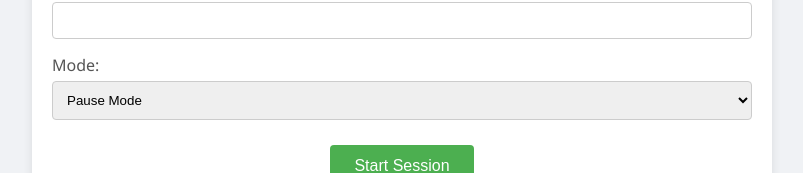
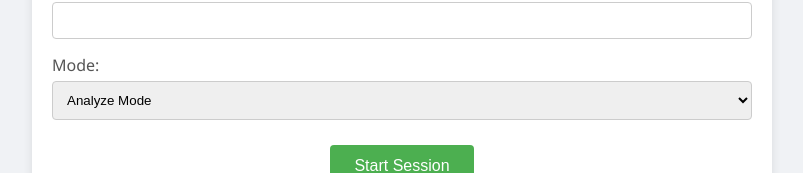
Before and after one commit to The-JAR-Team/Analyze-Watching, a React (Create React App) app: page / in a window 1280 px wide. Shown: the part 377-550 px from the top of the page, without its empty margins (238-1041 px from the left). Built offline with nearby package versions, Linux system fonts and the light colour scheme.

Commit message:
fix pauseing and ana

```diff
--- a/src/App.js
+++ b/src/App.js
@@ -10,7 +10,7 @@ function App() {
   const [sessionStarted, setSessionStarted] = useState(false);
   const [sessionPaused, setSessionPaused] = useState(false);
   const [sessionEnded, setSessionEnded] = useState(false);
-  const [mode, setMode] = useState('pause'); // 'pause' or 'analyze'
+  const [mode, setMode] = useState('analyze'); // 'pause' or 'analyze'
   const [sessionData, setSessionData] = useState(null);
   const [lectureInfo, setLectureInfo] = useState({});
   const [userInfo, setUserInfo] = useState({});
@@ -32,6 +32,9 @@ function App() {
     setSessionEnded(false);
     setSessionData(null);
   };
+
+
+
 
   const handlePauseSession = () => {
     console.log('Session paused/resumed');
--- a/src/components/SessionForm.js
+++ b/src/components/SessionForm.js
@@ -5,7 +5,7 @@ function SessionForm({ onStartSession }) {
   const [videoUrl, setVideoUrl] = useState('');
   const [userName, setUserName] = useState('');
   const [userProfile, setUserProfile] = useState('');
-  const [mode, setMode] = useState('pause');
+  const [mode, setMode] = useState('analyze');
 
   const extractVideoID = (url) => {
     const regex =
@@ -87,8 +87,9 @@ function SessionForm({ onStartSession }) {
       <div>
         <label>Mode:</label>
         <select value={mode} onChange={(e) => setMode(e.target.value)}>
+        <option value="analyze">Analyze Mode</option>
           <option value="pause">Pause Mode</option>
-          <option value="analyze">Analyze Mode</option>
+
         </select>
       </div>
       <button type="submit">Start Session</button>
--- a/src/components/VideoPlayer.js
+++ b/src/components/VideoPlayer.js
@@ -248,6 +248,7 @@ function VideoPlayer({
 
   const handleVideoPlayback = (gaze, deltaTime) => {
     // Console logs for debugging
+    console.log('isPlaying:', isPlaying);
     console.log('Gaze:', gaze);
     console.log('DeltaTime:', deltaTime);
     console.log(
@@ -272,7 +273,7 @@ function VideoPlayer({
           focusedTime.current = 0;
           console.log('User is now focused');
           // Resume video playback if in 'pause' mode
-          if (!isPlaying && mode === 'pause' && playerRef.current) {
+          if (mode === 'pause' && playerRef.current) {
             playerRef.current.playVideo();
             setIsPlaying(true);
             console.log('Video playback resumed');
@@ -295,7 +296,7 @@ function VideoPlayer({
           setUserFocusedState(false);
           unfocusedTime.current = 0;
           console.log('User is now unfocused');
-          if (isPlaying && mode === 'pause' && playerRef.current) {
+          if (mode === 'pause' && playerRef.current) {
             playerRef.current.pauseVideo();
             setIsPlaying(false);
             console.log('Video playback paused');
@@ -320,6 +321,17 @@ function VideoPlayer({
       event.target.pauseVideo();
     } else {
       event.target.playVideo();
+    }
+  };
+
+  // Add the onPlayerStateChange handler
+  const onPlayerStateChange = (event) => {
+    const playerState = event.data;
+    console.log('Player state changed:', playerState);
+    if (playerState === 1) { // Playing
+      setIsPlaying(true);
+    } else if (playerState === 2) { // Paused
+      setIsPlaying(false);
     }
   };
 
@@ -358,6 +370,7 @@ function VideoPlayer({
           },
         }}
         onReady={onPlayerReady}
+        onStateChange={onPlayerStateChange} // Attach the handler here
       />
       <p className="status">
         Current Status:{' '}
```
